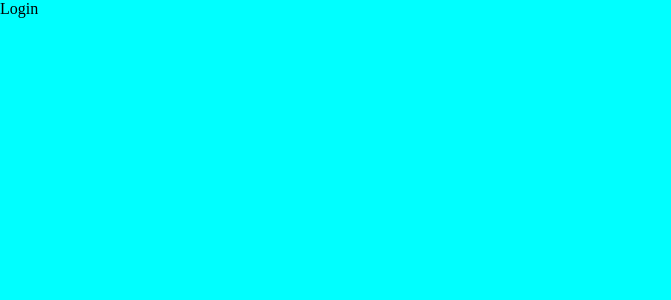
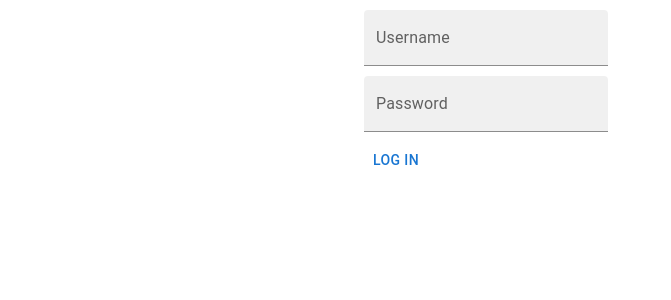
Before and after one commit to devgellert/blog-cms-frontend, a React (Create React App) app: page /login in a window 1280 px wide. Shown: the top 300 px of the page, without its empty margins (0-671 px from the left). Built offline with nearby package versions, Linux system fonts and the light colour scheme.

Commit message:
[auth] skeleton created

```diff
--- /dev/null
+++ b/src/app/pages/LoginPage/LoginPage.module.scss
@@ -0,0 +1,5 @@
+.LoginPage {
+  .field {
+    margin-top: 10px;
+  }
+}
--- a/src/app/pages/LoginPage/LoginPage.tsx
+++ b/src/app/pages/LoginPage/LoginPage.tsx
@@ -1,12 +1,53 @@
-import React from "react";
+import React, { useState } from "react";
 import { FC, memo } from "react";
+import { Button, Container, TextField } from "@mui/material";
+import { useDispatch, useSelector } from "react-redux";
+import { authActions } from "../../../redux/auth/slice";
+import AuthSelectors from "../../../redux/auth/selector";
 //
-// import css from "./style.module.scss";
+import css from "./LoginPage.module.scss";
 
 type Props = {};
 
 const LoginPage: FC<Props> = ({}) => {
-    return <div>Login</div>;
+    const dispatch = useDispatch();
+
+    const isLoginInProgress = useSelector(AuthSelectors.isLoginInProgress);
+
+    const [username, setUsername] = useState("");
+    const [password, setPassword] = useState("");
+
+    return (
+        <div className={css["LoginPage"]}>
+            <Container maxWidth="sm">
+                <TextField
+                    label="Username"
+                    variant="filled"
+                    className={css["field"]}
+                    value={username}
+                    onChange={e => setUsername(e.target.value)}
+                />
+                <br />
+                <TextField
+                    label="Password"
+                    variant="filled"
+                    type="password"
+                    className={css["field"]}
+                    value={password}
+                    onChange={e => setPassword(e.target.value)}
+                />
+                <br />
+                <Button
+                    disabled={isLoginInProgress}
+                    onClick={() => dispatch(authActions.login({ username, password }))}
+                    className={css["field"]}
+                    type="button"
+                >
+                    Log in
+                </Button>
+            </Container>
+        </div>
+    );
 };
 
 export default memo(LoginPage);
--- /dev/null
+++ b/src/redux/auth/sagas/index.ts
@@ -0,0 +1,9 @@
+import { takeLeading } from "redux-saga/effects";
+import { authActions } from "../slice";
+import loginSaga from "./loginSaga";
+
+function* authSaga() {
+    yield takeLeading(authActions.login as any, loginSaga); // TODO: any
+}
+
+export default authSaga;
--- /dev/null
+++ b/src/redux/auth/sagas/loginSaga.ts
@@ -0,0 +1,7 @@
+import { PayloadAction } from "@reduxjs/toolkit";
+
+function* loginSaga({ payload: { username, password } }: PayloadAction<{ username: string; password: string }>) {
+    console.log(username, password);
+}
+
+export default loginSaga;
--- /dev/null
+++ b/src/redux/auth/selector.ts
@@ -0,0 +1,9 @@
+import { StoreState } from "../type";
+
+abstract class AuthSelectors {
+    private static getState = (state: StoreState) => state.auth;
+
+    static isLoginInProgress = (state: StoreState) => AuthSelectors.getState(state).isLoginInProgress;
+}
+
+export default AuthSelectors;
--- a/src/redux/auth/slice.ts
+++ b/src/redux/auth/slice.ts
@@ -1,17 +1,22 @@
-import { createSlice } from "@reduxjs/toolkit";
+import { createSlice, PayloadAction } from "@reduxjs/toolkit";
 //
 import { AuthState } from "./types";
 
-const authSlice = createSlice<AuthState, any, any>({
+const authSlice = createSlice({
     name: "authSlice",
-    reducers: {},
+    reducers: {
+        login: (state: AuthState, action: PayloadAction<{ username: string; password: string }>) => {
+            state.isLoginInProgress = true;
+        }
+    },
     initialState: getInitialState()
 });
 
 function getInitialState(): AuthState {
     return {
-        user: null
+        user: null,
+        isLoginInProgress: false
     };
 }
 
-export default authSlice;
+export const { actions: authActions, reducer: authReducer } = authSlice;
--- a/src/redux/auth/types.ts
+++ b/src/redux/auth/types.ts
@@ -2,4 +2,5 @@ import { ApiUser } from "../../types/api";
 
 export type AuthState = {
     user: ApiUser | null;
+    isLoginInProgress: boolean;
 };
--- a/src/redux/rootReducer.ts
+++ b/src/redux/rootReducer.ts
@@ -1,12 +1,12 @@
 import { combineReducers } from "redux";
 //
 import appSlice from "./app/slice";
-import authSlice from "./auth/slice";
+import { authReducer } from "./auth/slice";
 import { StoreState } from "./type";
 
 const rootReducer = combineReducers<StoreState>({
     app: appSlice.reducer,
-    auth: authSlice.reducer
+    auth: authReducer
 });
 
 export default rootReducer;
--- a/src/redux/rootSaga.ts
+++ b/src/redux/rootSaga.ts
@@ -1,7 +1,9 @@
 import { all } from "redux-saga/effects";
+//
+import authSaga from "./auth/sagas";
 
 function* rootSaga() {
-    yield all([]);
+    yield all([authSaga()]);
 }
 
 export default rootSaga;
--- a/src/styles/global.scss
+++ b/src/styles/global.scss
@@ -4,5 +4,4 @@
 }
 
 body {
-  background-color: aqua;
 }
```
